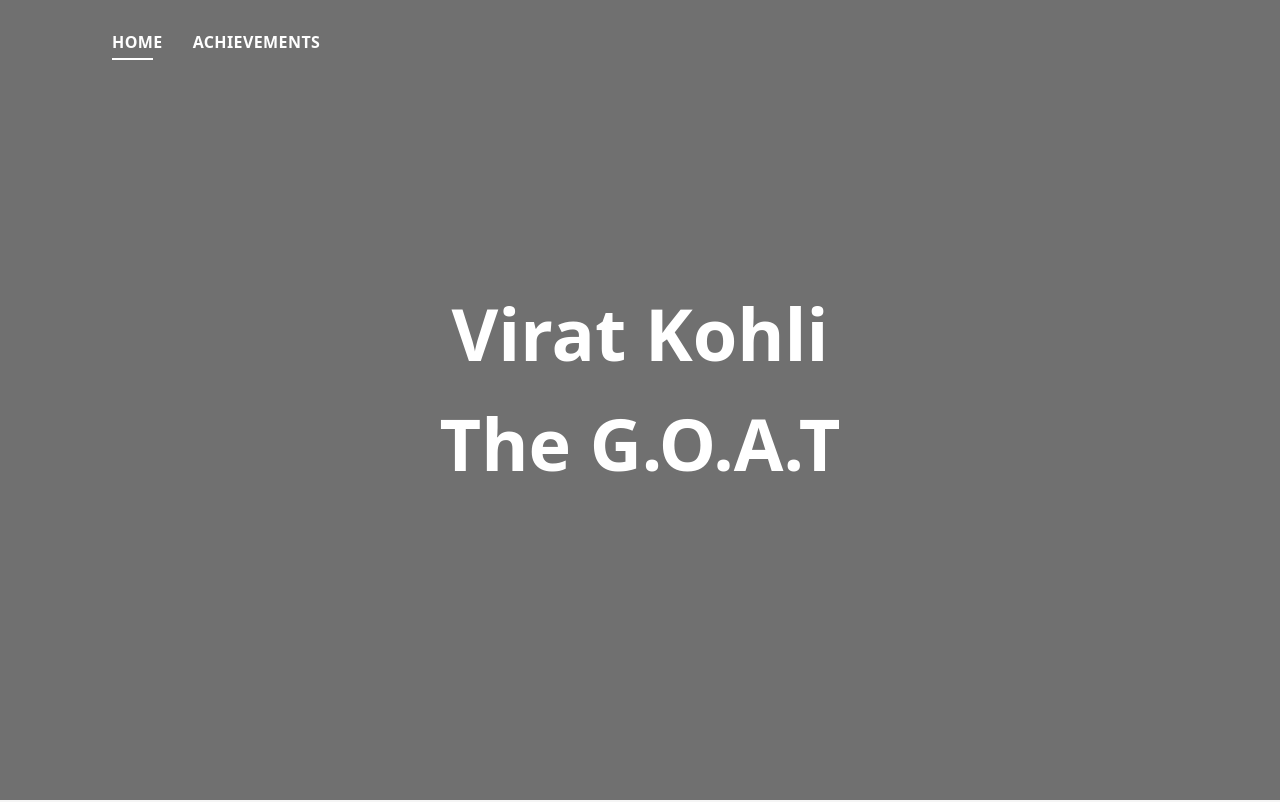
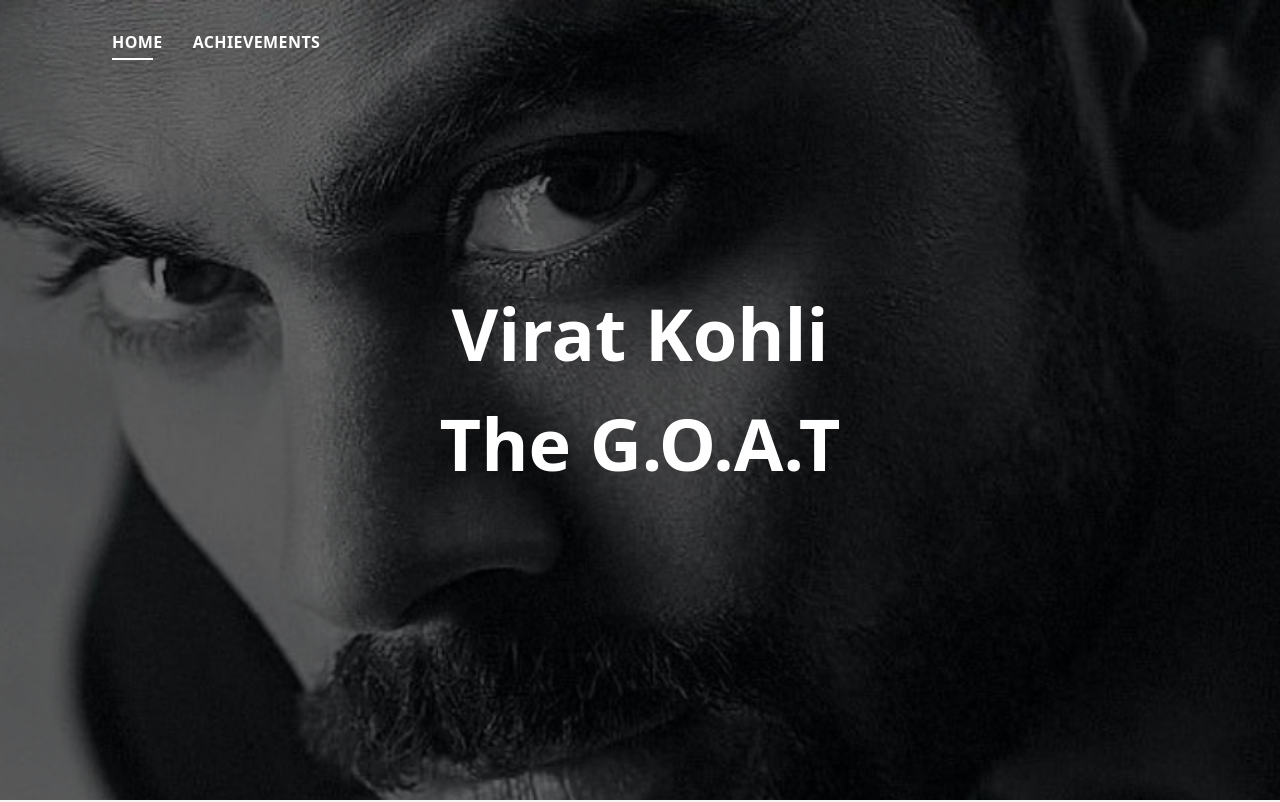
Before and after one commit to Gurufms/virat-kohli-portfolio, a plain HTML site: page index.html in a window 1280 px wide. Shown: the top 802 px of the page. Drawn offline with Linux system fonts and the light colour scheme; the site is published under a folder, as on GitHub Pages, so addresses that start at the root find nothing.

Commit message:
Update index.html

```diff
--- a/index.html
+++ b/index.html
@@ -45,7 +45,7 @@
   </header>
 
 
-  <div id="hero" class="hero route bg-image " style="background-image: url(/assets/img/virat.jpg)">
+  <div id="hero" class="hero route bg-image " style="background-image: url(virat.jpg)">
     <div class="overlay-itro"></div>
     <div class="hero-content display-table">
       <div class="table-cell">
```
